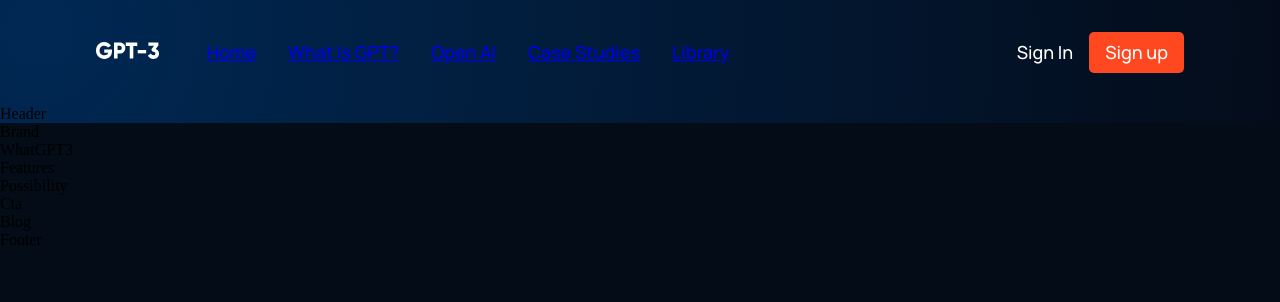
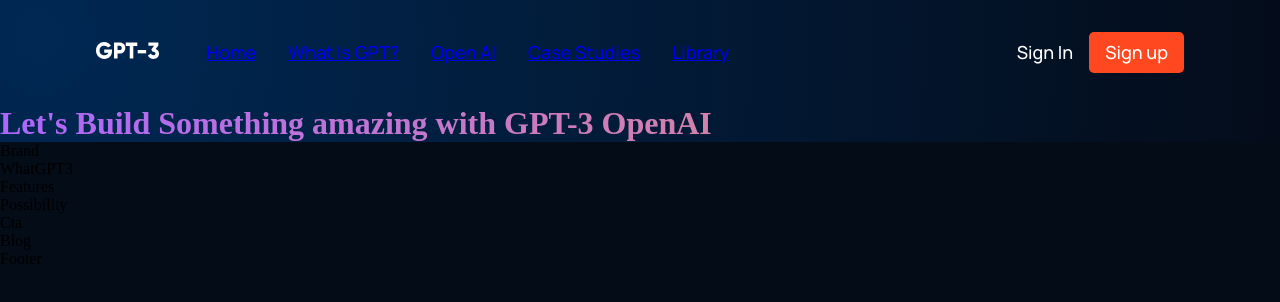
Before and after one commit to paxton44/modern-ui-website, a React (Create React App) app: page / in a window 1280 px wide. Shown: the top 302 px of the page. Built offline with nearby package versions, Linux system fonts and the light colour scheme.

Commit message:
starting header

```diff
--- a/src/containers/header/Header.jsx
+++ b/src/containers/header/Header.jsx
@@ -3,7 +3,13 @@
 
 const Header = () => {
   return (
-    <div>Header</div>
+    <div className='gpt3__header section__padding' id='home'>
+      <div className='gpt3__header-content'>
+        <h1 className='gradient__text' >Let&apos;s Build Something
+          amazing with GPT-3 OpenAI
+        </h1>
+      </div>
+    </div>
   )
 }
 
```
